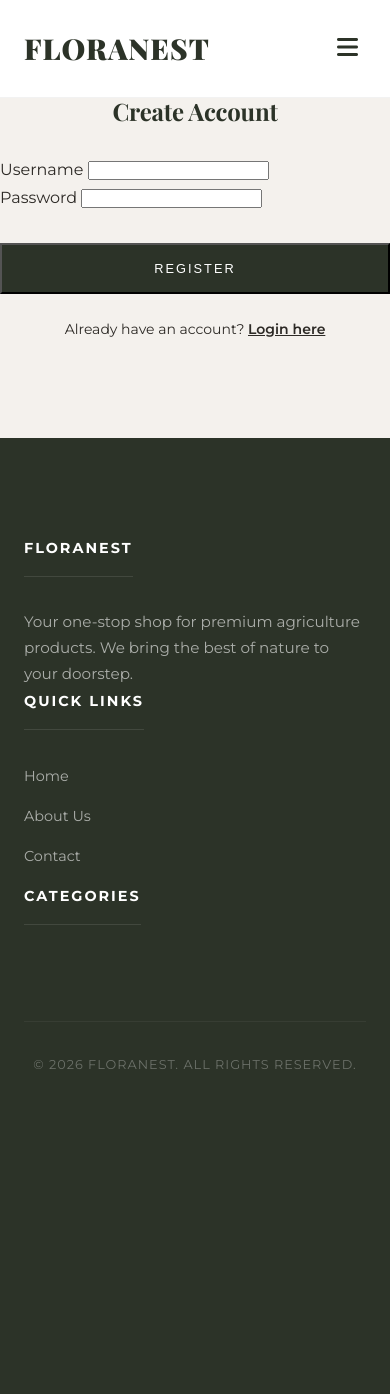
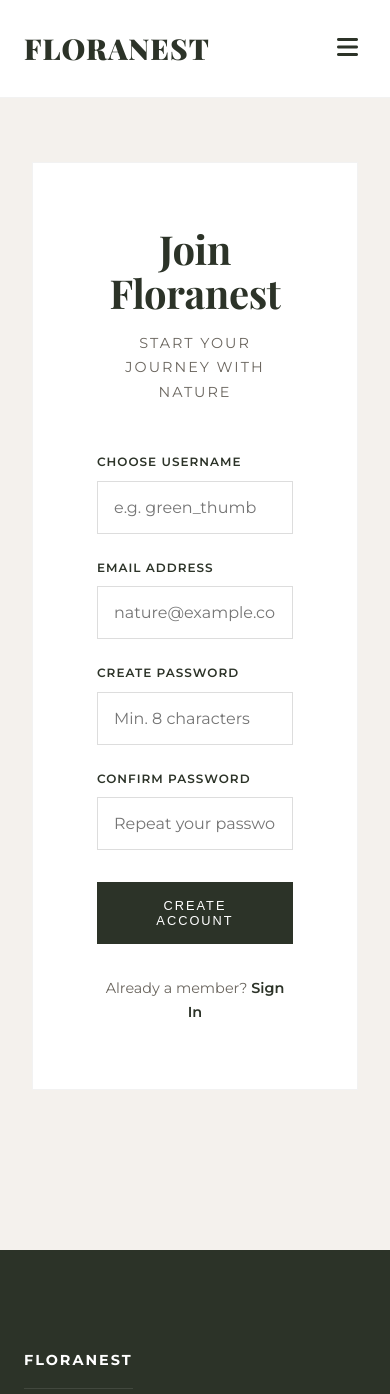
Before and after one commit to rahulamarwal/Floranest, a Flask app: page /register in a window 390 px wide. Shown: the top 1394 px of the page. Before the commit the page ends 1069 px from the top, so only its background shows below. Run offline with Flask 3, Linux system fonts and the light colour scheme; data that the repository does not hold is empty; some web fonts are replaced.

Commit message:
Auth & UI Upgrade: Redesigned login/register, added email validation, and fixed mobile scroll/grid layout

```diff
--- a/app.py
+++ b/app.py
@@ -54,13 +54,27 @@ def product_detail(product_id):
 def register():
     if request.method == 'POST':
         username = request.form.get('username')
+        email = request.form.get('email')
         password = request.form.get('password')
+        confirm_password = request.form.get('confirm_password')
+
+        if password != confirm_password:
+            flash('Passwords do not match')
+            return redirect(url_for('register'))
 
         if User.query.filter_by(username=username).first():
             flash('Username already exists')
             return redirect(url_for('register'))
 
-        new_user = User(username=username, password_hash=generate_password_hash(password))
+        if User.query.filter_by(email=email).first():
+            flash('Email already registered')
+            return redirect(url_for('register'))
+
+        new_user = User(
+            username=username,
+            email=email,
+            password_hash=generate_password_hash(password)
+        )
         db.session.add(new_user)
         db.session.commit()
 
--- a/init_db.py
+++ b/init_db.py
@@ -21,7 +21,7 @@ def init_db():
             admin = db.session.query(User).filter_by(username='admin').first()
             if not admin:
                 print("Admin user NOT found. Creating admin user...")
-                admin = User(username='admin', password_hash=generate_password_hash('admin123'), is_admin=True)
+                admin = User(username='admin', email='admin@floranest.com', password_hash=generate_password_hash('admin123'), is_admin=True)
                 db.session.add(admin)
                 db.session.commit()
                 print("Admin user created successfully.")
--- a/models.py
+++ b/models.py
@@ -7,6 +7,7 @@ db = SQLAlchemy()
 class User(db.Model, UserMixin):
     id = db.Column(db.Integer, primary_key=True)
     username = db.Column(db.String(80), unique=True, nullable=False)
+    email = db.Column(db.String(120), unique=True, nullable=False)
     password_hash = db.Column(db.String(256), nullable=False)
     is_admin = db.Column(db.Boolean, default=False)
     orders = db.relationship('Order', backref='user', lazy=True)
--- a/static/css/style.css
+++ b/static/css/style.css
@@ -153,10 +153,10 @@ nav .container {
 /* --- Boutique Product Grid --- */
 .product-grid {
     display: grid;
-    grid-template-columns: repeat(auto-fill, minmax(300px, 1fr));
-    gap: 0; /* Grid style with borders */
-    background: #ccc;
-    border: 1px solid #ccc;
+    grid-template-columns: repeat(auto-fit, minmax(300px, 400px));
+    gap: 2rem;
+    justify-content: center;
+    padding: 2rem 0;
 }
 
 .product-card {
@@ -167,10 +167,14 @@ nav .container {
     display: flex;
     flex-direction: column;
     text-align: center;
+    border: 1px solid rgba(0,0,0,0.05); /* Subtle border instead of grid background */
 }
 
 .product-card:hover {
-    background: var(--secondary);
+    background: var(--white);
+    border-color: var(--accent);
+    transform: translateY(-5px);
+    box-shadow: var(--shadow-md);
 }
 
 .product-image {
@@ -292,6 +296,123 @@ footer a:hover {
 }
 
 
+/* --- Flash Messages --- */
+.flash-messages {
+    position: fixed;
+    top: 6rem;
+    left: 50%;
+    transform: translateX(-50%);
+    z-index: 2000;
+    width: 100%;
+    max-width: 400px;
+    padding: 0 1rem;
+}
+
+.flash {
+    background: var(--primary);
+    color: var(--white);
+    padding: 1rem 1.5rem;
+    margin-bottom: 0.5rem;
+    text-align: center;
+    font-size: 0.85rem;
+    letter-spacing: 1px;
+    text-transform: uppercase;
+    box-shadow: var(--shadow-md);
+    border-left: 4px solid var(--accent);
+}
+
+
+/* --- Authentication Pages --- */
+.auth-section {
+    min-height: 80vh;
+    display: flex;
+    align-items: center;
+    justify-content: center;
+    padding: 4rem 2rem;
+}
+
+.auth-card {
+    background: var(--white);
+    padding: 4rem;
+    width: 100%;
+    max-width: 500px;
+    border: 1px solid rgba(0,0,0,0.05);
+}
+
+.auth-card h2 {
+    font-size: 2.5rem;
+    margin-bottom: 1rem;
+    text-align: center;
+}
+
+.auth-card p.subtitle {
+    text-align: center;
+    margin-bottom: 3rem;
+    color: var(--text-muted);
+    font-size: 0.9rem;
+    text-transform: uppercase;
+    letter-spacing: 2px;
+}
+
+.form-group {
+    margin-bottom: 1.5rem;
+}
+
+.form-group label {
+    display: block;
+    font-size: 0.75rem;
+    text-transform: uppercase;
+    letter-spacing: 1px;
+    font-weight: 600;
+    margin-bottom: 0.5rem;
+    color: var(--primary);
+}
+
+.form-control {
+    width: 100%;
+    padding: 1rem;
+    border: 1px solid #ddd;
+    border-radius: 0;
+    font-family: 'Montserrat', sans-serif;
+    font-size: 1rem;
+    transition: var(--transition);
+}
+
+.form-control:focus {
+    outline: none;
+    border-color: var(--primary);
+    background: var(--bg-main);
+}
+
+.auth-footer {
+    margin-top: 2rem;
+    text-align: center;
+    font-size: 0.9rem;
+    color: var(--text-muted);
+}
+
+.auth-footer a {
+    color: var(--primary);
+    text-decoration: none;
+    font-weight: 600;
+}
+
+.auth-footer a:hover {
+    color: var(--accent);
+}
+
+.btn-block {
+    width: 100%;
+    display: block;
+    border: none;
+    cursor: pointer;
+}
+
+
+body.menu-open {
+    overflow: hidden;
+}
+
 /* Keep responsive logic but update for new styles */
 @media (max-width: 768px) {
     .mobile-menu-toggle {
@@ -310,6 +431,8 @@ footer a:hover {
         gap: 1.5rem;
         box-shadow: var(--shadow-md);
         border-top: 1px solid var(--bg-main);
+        max-height: calc(100vh - 80px); /* Ensure menu fits on screen */
+        overflow-y: auto; /* Allow menu itself to scroll if items are too many */
     }
 
     .nav-links.active {
--- a/templates/base.html
+++ b/templates/base.html
@@ -97,6 +97,7 @@
 
         menuToggle.addEventListener('click', () => {
             navLinks.classList.toggle('active');
+            document.body.classList.toggle('menu-open');
             const icon = menuToggle.querySelector('i');
             if (navLinks.classList.contains('active')) {
                 icon.classList.remove('fa-bars');
--- a/templates/user/register.html
+++ b/templates/user/register.html
@@ -3,23 +3,35 @@
 {% block title %}Register - Floranest{% endblock %}
 
 {% block content %}
-<section class="auth-wrapper">
-    <div class="auth-container">
-        <h2 style="text-align: center; margin-bottom: 2rem;">Create Account</h2>
+<section class="auth-section">
+    <div class="auth-card">
+        <h2>Join Floranest</h2>
+        <p class="subtitle">Start your journey with nature</p>
+
         <form method="POST">
             <div class="form-group">
-                <label>Username</label>
-                <input type="text" name="username" required class="form-control">
+                <label for="username">Choose Username</label>
+                <input type="text" id="username" name="username" required class="form-control" placeholder="e.g. green_thumb">
             </div>
-            <div class="form-group" style="margin-bottom: 2rem;">
-                <label>Password</label>
-                <input type="password" name="password" required class="form-control">
+            <div class="form-group">
+                <label for="email">Email Address</label>
+                <input type="email" id="email" name="email" required class="form-control" placeholder="nature@example.com">
             </div>
-            <button type="submit" class="btn btn-primary" style="width: 100%;">Register</button>
+            <div class="form-group">
+                <label for="password">Create Password</label>
+                <input type="password" id="password" name="password" required class="form-control" placeholder="Min. 8 characters">
+            </div>
+            <div class="form-group">
+                <label for="confirm_password">Confirm Password</label>
+                <input type="password" id="confirm_password" name="confirm_password" required class="form-control" placeholder="Repeat your password">
+            </div>
+
+            <button type="submit" class="btn btn-primary btn-block" style="margin-top: 2rem;">Create Account</button>
         </form>
-        <p style="text-align: center; margin-top: 1.5rem; color: var(--text-light); font-size: 0.875rem;">
-            Already have an account? <a href="{{ url_for('login') }}" style="color: var(--primary-green); font-weight: 600;">Login here</a>
-        </p>
+
+        <div class="auth-footer">
+            <p>Already a member? <a href="{{ url_for('login') }}">Sign In</a></p>
+        </div>
     </div>
 </section>
 {% endblock %}
```
Also changed, not shown: templates/user/login.html (+17 -15 lines).
